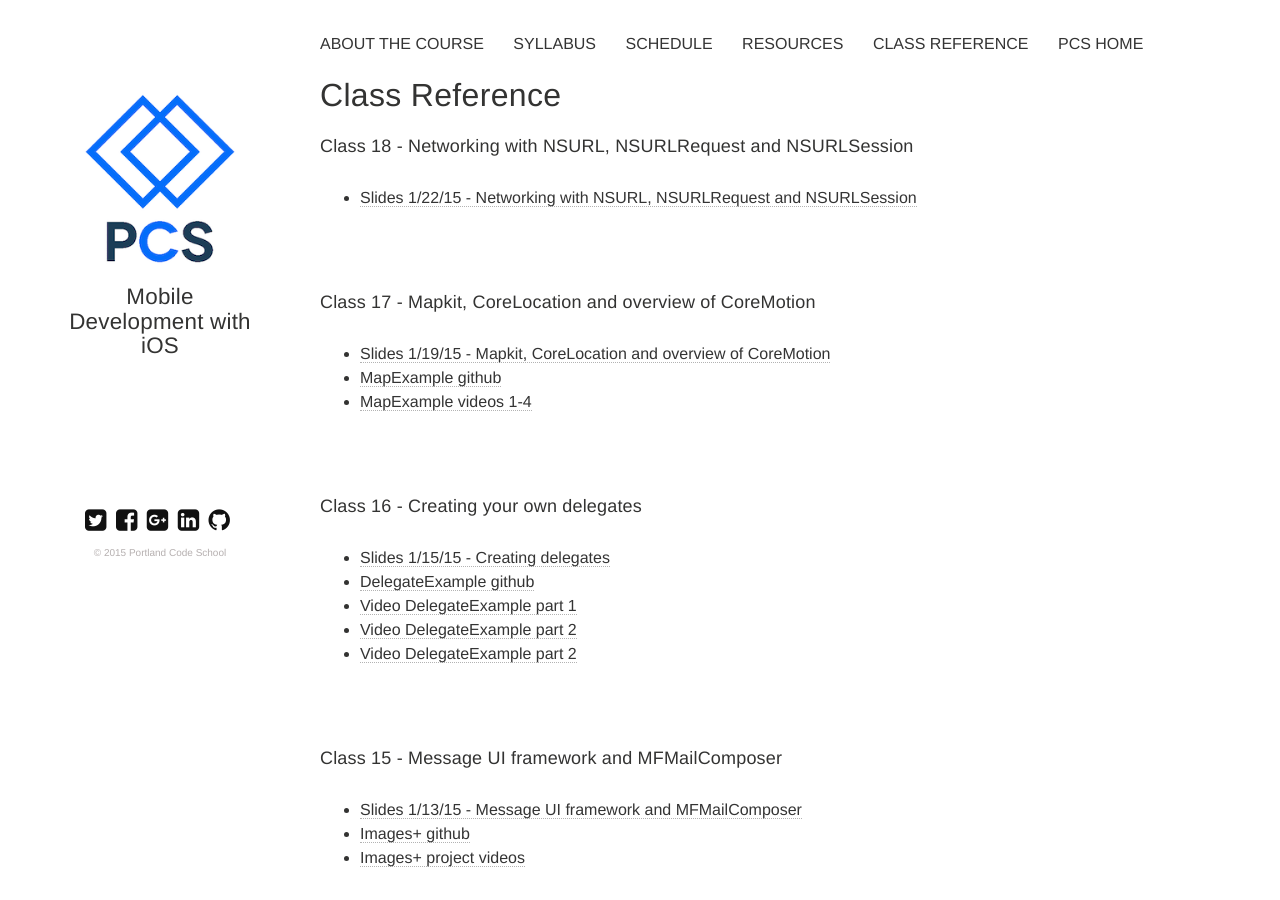
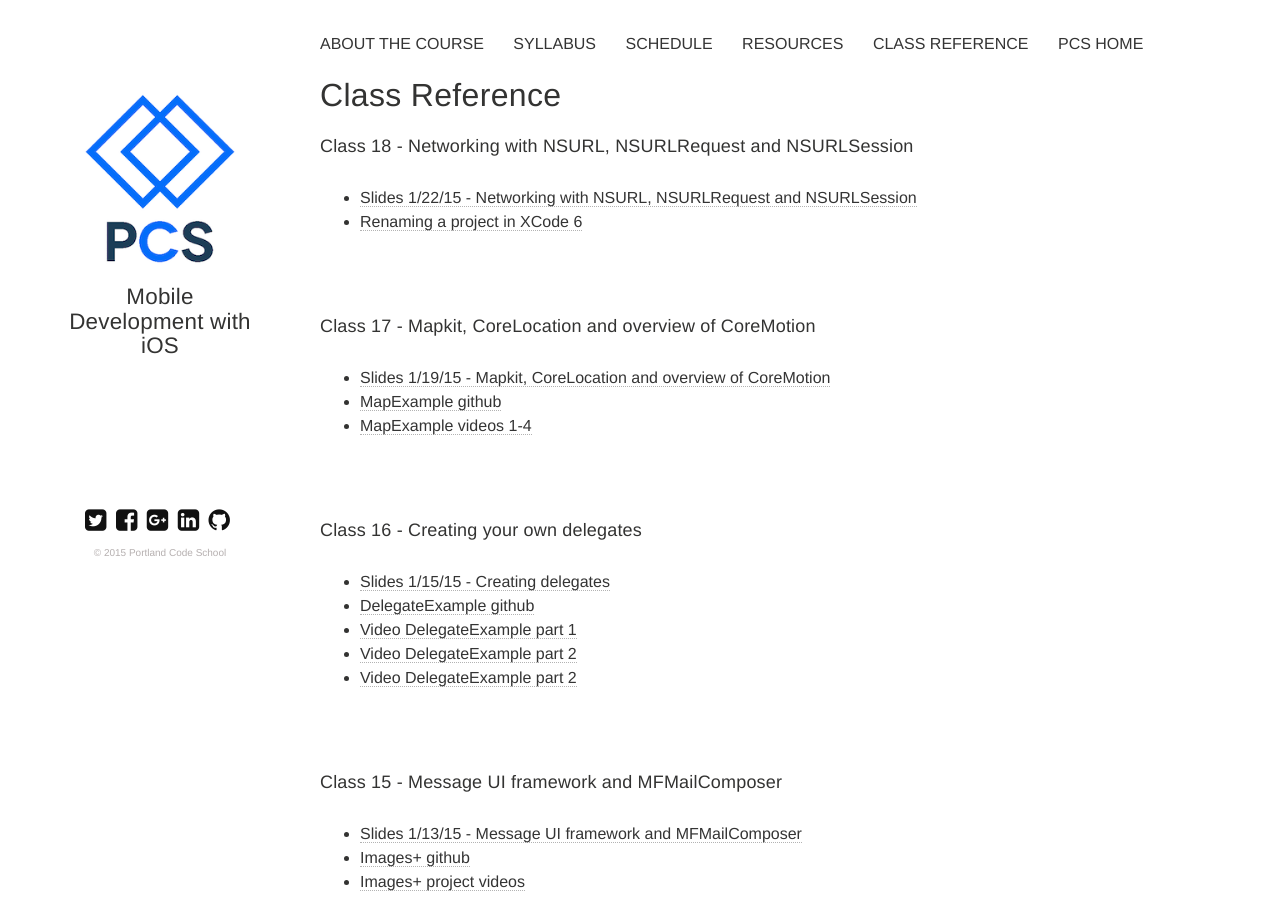
Before and after one commit to portlandcodeschool/ios, a Jekyll site: the page built from reference.md, in a window 1280 px wide and 900 px high. Built offline with Jekyll 4.4.1, drawn with Linux system fonts in a browser that asks for light colours; nearby versions of some CDN libraries.

Commit message:
Update reference.md

```diff
--- a/reference.md
+++ b/reference.md
@@ -7,6 +7,7 @@ tags: [reference]
 ---
 ####Class 18 - Networking with NSURL, NSURLRequest and NSURLSession
 * [Slides 1/22/15 - Networking with NSURL, NSURLRequest and NSURLSession](https://docs.google.com/presentation/d/1xZQq5UZ0b_Vtzr1Qu17iM0-pYC8oftpYnf9qeTY5Phk/edit?usp=sharing)
+* [Renaming a project in XCode 6](https://docs.google.com/presentation/d/12ZwkR3INOMYVghHTPtboMwEYaYaYfOfq04s4jveiiXY/edit?usp=sharing)
 
 ####Class 17 - Mapkit, CoreLocation and overview of CoreMotion
 * [Slides 1/19/15 - Mapkit, CoreLocation and overview of CoreMotion](https://docs.google.com/presentation/d/1qFJEt1R49cNzJJLjud6d7Ghbw8O1FZZz0k-aogHTKj4/edit?usp=sharing)
```
